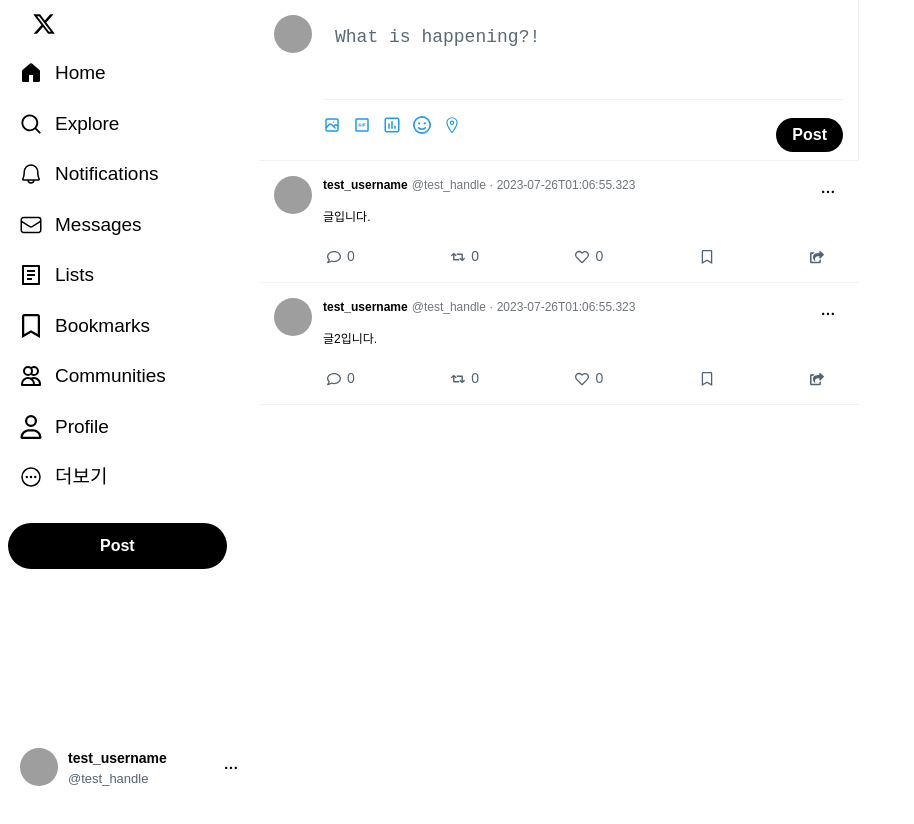
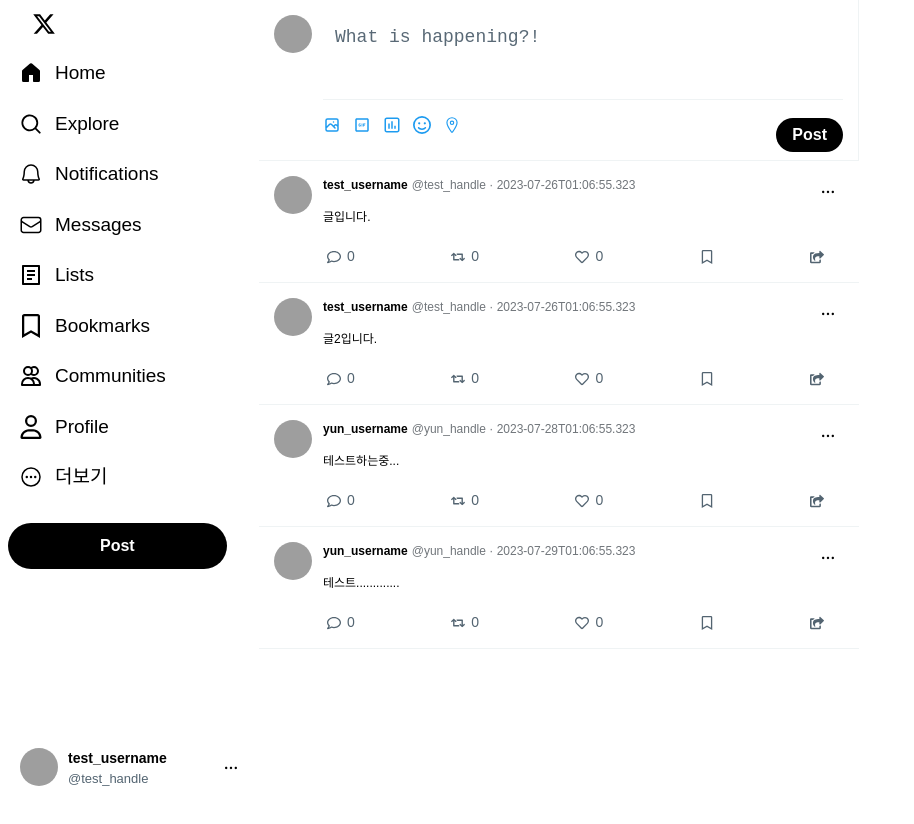
Before and after one commit to seooyuun/efub5-intern-toyproject, a React (Vite) app in the folder twitter-clone/: page / in a window 1280 px wide. Shown: the top 824 px of the page, without its empty margins (0-914 px from the left). Built offline with nearby package versions, Linux system fonts and the light colour scheme; grey boxes are pictures that could not be loaded.

Commit message:
feat: 프로필 라우팅 수정

```diff
--- a/twitter-clone/src/components/TweetList.jsx
+++ b/twitter-clone/src/components/TweetList.jsx
@@ -38,6 +38,26 @@ function TweetList() {
           },
         ],
       },
+      {
+        userId: "2",
+        username: "yun_username",
+        handle: "@yun_handle",
+        joinDate: "2023-07-26 01:06:55.323",
+        posts: [
+          {
+            tweetId: 3,
+            content: "테스트하는중...",
+            createdAt: "2023-07-28T01:06:55.323",
+            modifiedAt: "2023-07-28T01:06:55.323",
+          },
+          {
+            tweetId: 4,
+            content: "테스트.............",
+            createdAt: "2023-07-29T01:06:55.323",
+            modifiedAt: "2023-07-29T01:06:55.323",
+          },
+        ],
+      },
     ]);
   }, []);
 
--- a/twitter-clone/src/pages/Profile.jsx
+++ b/twitter-clone/src/pages/Profile.jsx
@@ -83,13 +83,31 @@ function Profile() {
 
   useEffect(() => {
     async function fetchProfile() {
-      try {
-        const res = await axios.get(`/users/${userId}`);
-        setUser(res.data);
-        setTweets(res.data.posts);
-      } catch (err) {
-        console.error("Failed to fetch profile", err);
-      }
+      // fake data로 대체
+      const fakeUser = {
+        userId,
+        username: "test_username",
+        handle: "@test_handle",
+        joinDate: "2023-07-26 01:06:55.323",
+        avatarUrl: "",
+        posts: [
+          {
+            tweetId: "1",
+            content: "글입니다.",
+            createdAt: "2023-07-26T01:06:55.323",
+            modifiedAt: "2023-07-26T01:06:55.323",
+          },
+          {
+            tweetId: "2",
+            content: "글2입니다.",
+            createdAt: "2023-07-26T01:06:55.323",
+            modifiedAt: "2023-07-26T01:06:55.323",
+          },
+        ],
+      };
+
+      setUser(fakeUser);
+      setTweets(fakeUser.posts);
     }
 
     fetchProfile();
```
